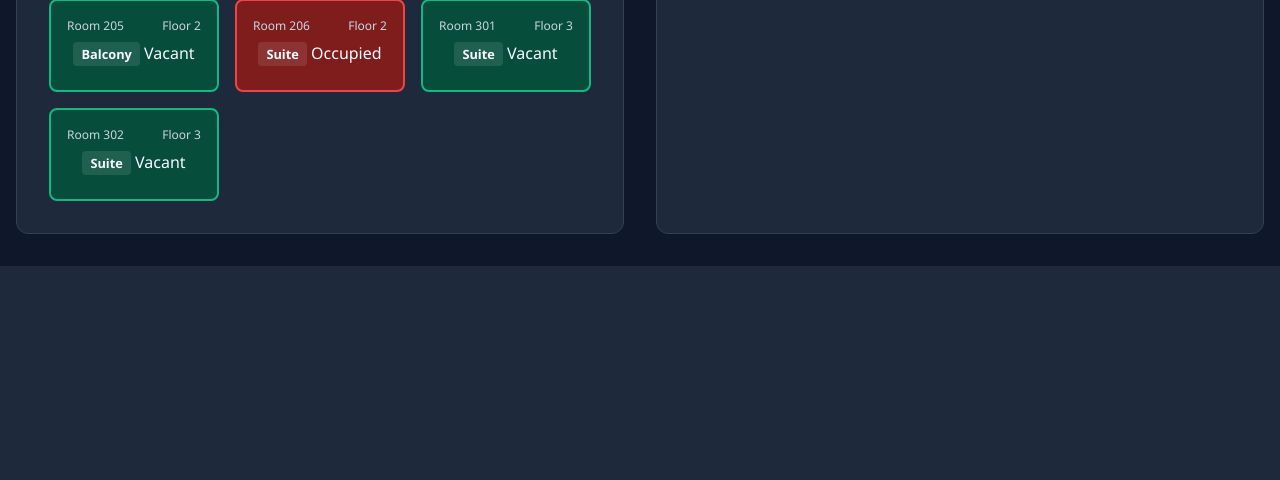
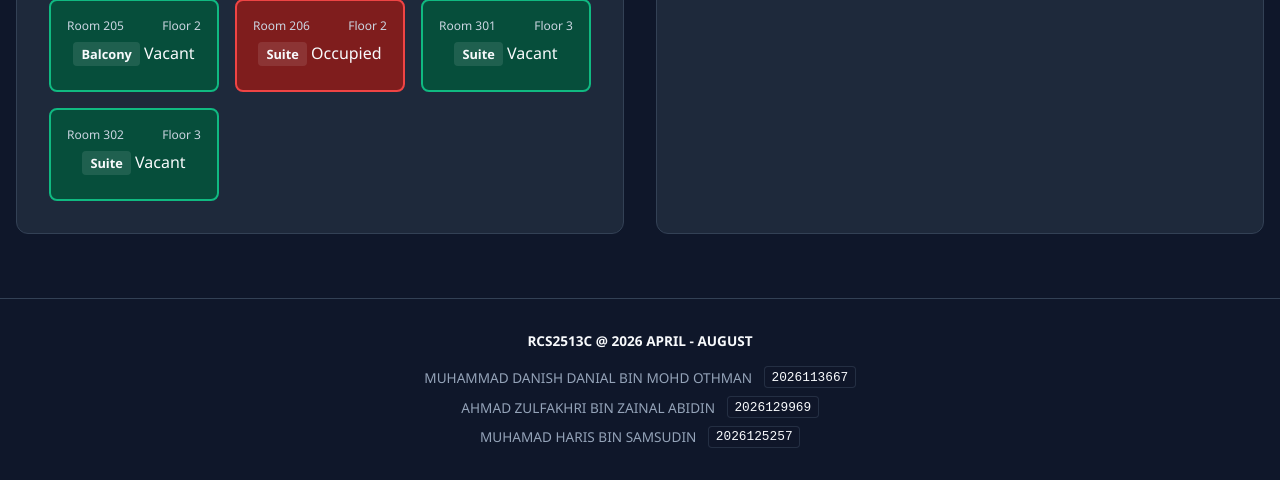
Before and after one commit to TheyNish17/CSC510-SecureStay, a FastAPI app: page / in a window 1280 px wide. Shown: the part 1293-1773 px from the top of the page. Before the commit the page ends 1559 px from the top, so only its background shows below. Run offline with FastAPI, Linux system fonts and the light colour scheme; parts of the project's set-up code (start-up, migrations or seed data) failed here and were passed over.

Commit message:
feat: touch up, finalise before hosting

```diff
--- a/static/style.css
+++ b/static/style.css
@@ -354,7 +354,6 @@ input[type="text"], select {
     background: rgba(59, 130, 246, 0.1);
 }
 
-/* Monospace Typographic Elements for Operators */
 .math-inline, .math-formula {
     font-family: 'Courier New', Courier, monospace;
     background: rgba(0, 0, 0, 0.2);
@@ -371,3 +370,60 @@ input[type="text"], select {
     color: #60a5fa;
     font-size: 0.95rem;
 }
+
+footer {
+    width: 100%;
+    max-width: 1400px;
+    margin: 4rem auto 0 auto;
+    padding: 2rem 1rem;
+    border-top: 1px solid #334155;
+    display: flex;
+    flex-direction: column;
+    align-items: center;
+    gap: 1rem;
+    box-sizing: border-box;
+}
+
+.footer-course {
+    font-size: 0.85rem;
+    font-weight: 700;
+    text-transform: uppercase;
+}
+
+/* Team Roster Grid Layout */
+.footer-team {
+    list-style: none;
+    padding: 0;
+    margin: 0;
+    display: flex;
+    flex-direction: column;
+    gap: 0.5rem;
+    align-items: center;
+}
+
+.footer-team li {
+    font-size: 0.85rem;
+    color: var(--text-muted, #94a3b8);
+    display: flex;
+    align-items: center;
+    gap: 0.75rem;
+}
+
+.student-id {
+    font-family: 'Courier New', Courier, monospace;
+    background-color: rgba(15, 23, 42, 0.6);
+    color: var(--text-main, #f8fafc);
+    padding: 0.15rem 0.4rem;
+    border-radius: 4px;
+    font-size: 0.8rem;
+    border: 1px solid rgba(71, 85, 105, 0.4);
+}
+
+@media (max-width: 640px) {
+    .footer-team li {
+        flex-direction: column;
+        gap: 0.25rem;
+        text-align: center;
+        margin-bottom: 0.5rem;
+    }
+}
--- a/templates/index.html
+++ b/templates/index.html
@@ -187,6 +187,15 @@
         </section>
     </main>
 
+<footer>
+    <div class="footer-course">RCS2513C @ 2026 APRIL - AUGUST</div>
+    <ul class="footer-team">
+        <li><span>MUHAMMAD DANISH DANIAL BIN MOHD OTHMAN</span> <code class="student-id">2026113667</code></li>
+        <li><span>AHMAD ZULFAKHRI BIN ZAINAL ABIDIN</span> <code class="student-id">2026129969</code></li>
+        <li><span>MUHAMAD HARIS BIN SAMSUDIN</span> <code class="student-id">2026125257</code></li>
+    </ul>
+</footer>
+
     <script src="/static/script.js"></script>
 </body>
 </html>
```
